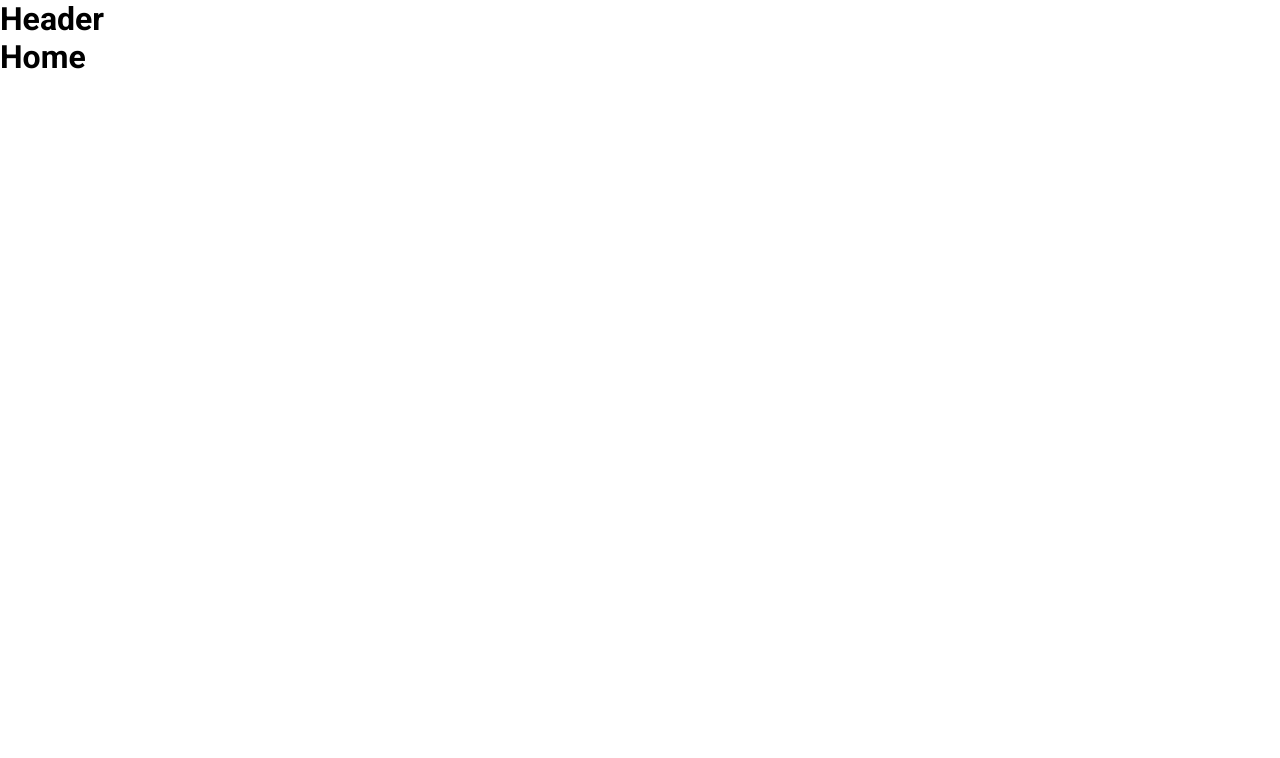
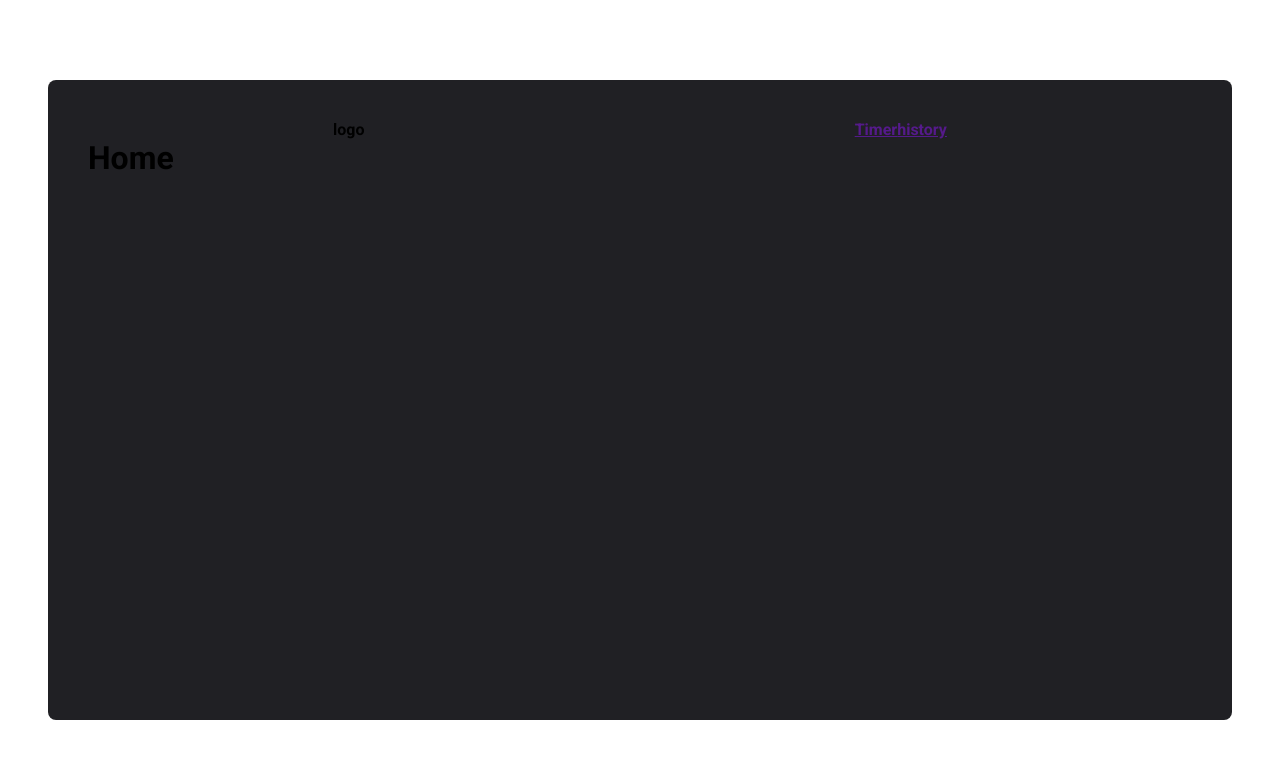
Before and after one commit to daniLdutra/timer, a React (Vite) app: page / in a window 1280 px wide. Shown: the top 758 px of the page. Built offline with nearby package versions, Linux system fonts and the light colour scheme.

Commit message:
feature: layout construction

```diff
--- a/src/components/Header.tsx
+++ /dev/null
@@ -1,3 +0,0 @@
-export function Header() {
-  return <h1>Header</h1>;
-}
--- /dev/null
+++ b/src/components/Header/index.tsx
@@ -0,0 +1,13 @@
+import { HeaderContainer } from './styles';
+
+export function Header() {
+  return (
+    <HeaderContainer>
+      <span>logo</span>
+      <nav>
+        <a href="">Timer</a>
+        <a href="">history</a>
+      </nav>
+    </HeaderContainer>
+  );
+}
--- /dev/null
+++ b/src/components/Header/styles.ts
@@ -0,0 +1,7 @@
+import styled from 'styled-components'
+
+export const HeaderContainer = styled.header`
+  display: flex;
+  align-items: center;
+  justify-content: space-around;
+`
--- a/src/layouts/DefaultLayout.tsx
+++ b/src/layouts/DefaultLayout.tsx
@@ -1,13 +1,14 @@
 import { Outlet } from 'react-router-dom';
 import { Header } from '../components/Header';
+import { LayoutContainer } from './styles';
 
 export function DefaultLayout() {
   return (
-    <div>
+    <LayoutContainer>
       <Header />
       <Outlet />
       {/* component do react-router-dom que permite manter um espaço
       para ser inserido um conteúdo para transicionar. */}
-    </div>
+    </LayoutContainer>
   );
 }
--- /dev/null
+++ b/src/layouts/styles.ts
@@ -0,0 +1,13 @@
+import styled from 'styled-components'
+
+export const LayoutContainer = styled.div`
+  max-width: 74rem;
+  height: calc(100vh - 10rem);
+  margin: 5rem auto;
+  padding: 2.5rem;
+
+  background: ${(props) => props.theme['gray-800']};
+  border-radius: 8px;
+  display: flex;
+  flex-direction: column;
+`
```
